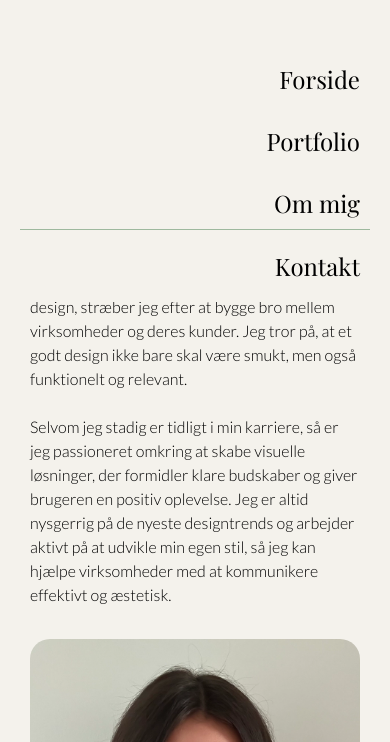
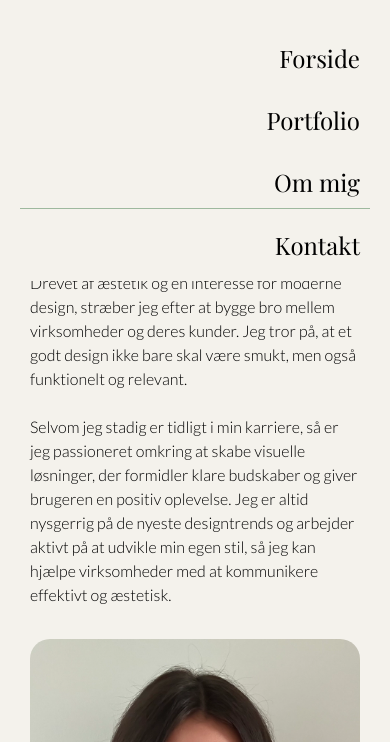
Before and after one commit to sadj0001/portfoliosite, a plain HTML site: page ommig.html in a window 390 px wide. Both pictures are taken after a click on the element 350 px from the left and 62 px from the top of the page. Shown: the part 102-844 px from the top of the page. Drawn offline with nearby package versions, Linux system fonts and the light colour scheme; a web font is replaced by a local one.

Commit message:
version 11

```diff
--- a/faelles.css
+++ b/faelles.css
@@ -115,7 +115,7 @@ nav {
     display: block;
     background-color: #ffeef0;
     position: absolute;
-    top: 145px;
+    top: 124px;
     left: 0;
     width: 100%;
     z-index: 1;
--- a/kontakt.css
+++ b/kontakt.css
@@ -113,7 +113,7 @@ nav {
     display: block;
     background-color: #f4f2ec;
     position: absolute;
-    top: 145px;
+    top: 124px;
     left: 0;
     width: 100%;
     z-index: 1;
--- a/ommig.css
+++ b/ommig.css
@@ -252,7 +252,7 @@ nav {
     display: block;
     background-color: #f4f2ec;
     position: absolute;
-    top: 145px;
+    top: 124px;
     left: 0;
     width: 100%;
     z-index: 1;
--- a/tema.css
+++ b/tema.css
@@ -114,7 +114,7 @@ nav {
     display: block;
     background-color: #f4f2ec;
     position: absolute;
-    top: 145px;
+    top: 124px;
     left: 0;
     width: 100%;
     /* box-shadow: 0 10px 10px rgba(0, 0, 0, 0.1); */
```
